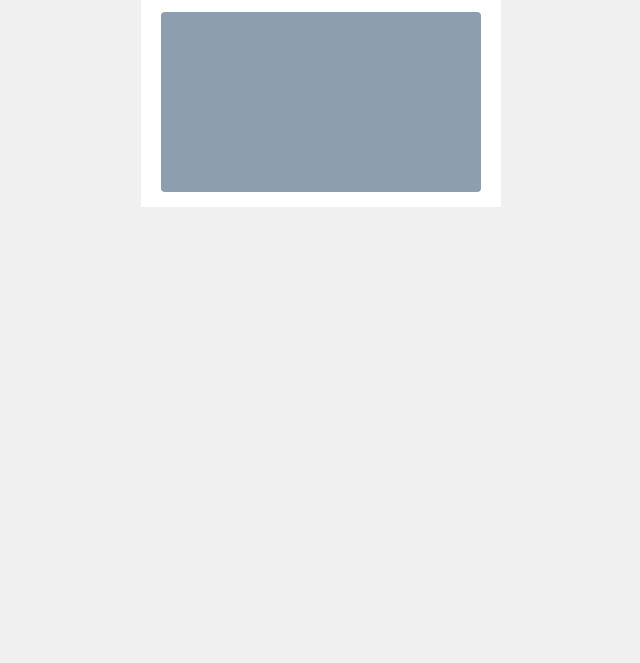
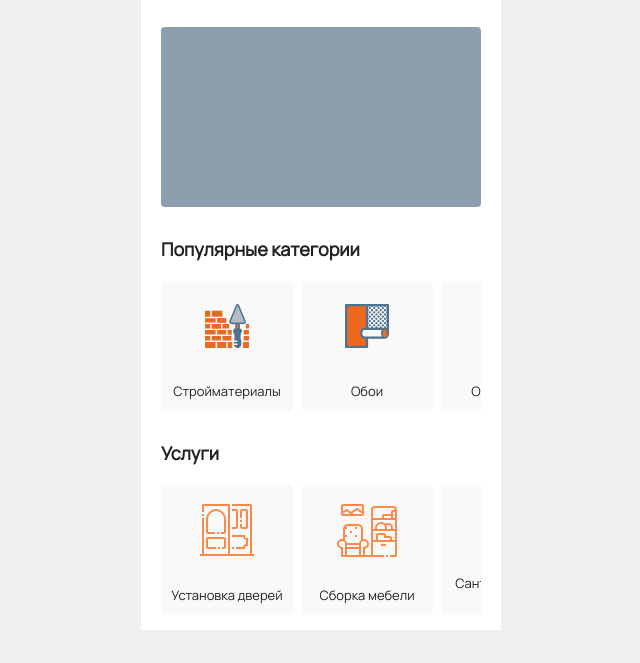
Before and after one commit to Abstrakcionist/test_task, a plain HTML site: page index.html in a window 1280 px wide. Shown: the part 137-800 px from the top of the page, without its empty margins (319-959 px from the left). Drawn offline with Linux system fonts and the light colour scheme.

Commit message:
added card sliders

```diff
--- a/index.html
+++ b/index.html
@@ -41,6 +41,40 @@
             <div class="banner1"></div>
             <div class="banner2"></div>
         </div>
+        <div class="popular">
+            <div class="popular_text">Популярные категории</div>
+            <div class="card_slider">
+                <div class="card">
+                    <img src="images/stroimat_icon.svg" alt="" class="img_card">
+                    <div class="text_card">Стройматериалы</div>
+                </div>
+                <div class="card">
+                    <img src="images/oboi_icon.svg" alt="" class="img_card">
+                    <div class="text_card">Обои</div>
+                </div>
+                <div class="card">
+                    <img src="images/lighing_icon.svg" alt="" class="img_card">
+                    <div class="text_card">Освещение</div>
+                </div>
+            </div>
+        </div>
+        <div class="popular">
+            <div class="popular_text">Услуги</div>
+            <div class="card_slider">
+                <div class="card">
+                    <img src="images/Different doors.svg" alt="" class="img_card">
+                    <div class="text_card">Установка дверей</div>
+                </div>
+                <div class="card">
+                    <img src="images/Living room.svg" alt="" class="img_card">
+                    <div class="text_card">Сборка мебели</div>
+                </div>
+                <div class="card">
+                    <img src="images/svg-gobbler (2) 2.svg" alt="" class="img_card">
+                    <div class="text_card">Сантехнические работы</div>
+                </div>
+            </div>
+        </div>
     </div>
 </body>
 </html>
--- a/style.css
+++ b/style.css
@@ -122,6 +122,7 @@ header{
     align-items: stretch;
     overflow-x: scroll;
     margin-bottom: 15px;
+    margin-top: 15px;
 }
 
 .banner1{
@@ -141,9 +142,68 @@ header{
     border-radius: 4px;
 }
 
-footer{
+.popular{
     width: 100%;
-    height: 359px;
-    background-color: grey;
-    border-radius: 10px;
+    min-width: 100%;
+    height: 174px;
+    margin-top: 15px;
+    margin-bottom: 15px;
 }
+
+.popular_text{
+    display: flex;
+    flex-direction: row;
+    align-items: flex-start;
+    justify-content: flex-start;
+    font-family: 'Manrope';
+    font-style: normal;
+    font-weight: 700;
+    font-size: 18px;
+    line-height: 24px;
+    color: #212324;
+}
+
+.card_slider{
+    margin-top: 20px;
+    width: 100%;
+    height: 130px;
+    display: flex;
+    flex-direction: row;
+    justify-content: space-between;
+    align-items: stretch;
+    gap: 8px;
+    overflow-x: scroll;
+
+}
+
+.card{
+    min-width: 132px;
+    width: 132px;
+    height: 100%;
+    background: #F9F9F9;
+    border-radius: 4px;
+    display: flex;
+    flex-direction: column;
+    justify-content: space-around;
+    align-items: center;
+}
+
+.img_card{
+    width: 64px;
+    height: 64px;
+}
+
+.text_card{
+    font-family: 'Manrope';
+    font-style: normal;
+    font-weight: 500;
+    font-size: 13px;
+    line-height: 16px;
+    /* or 123% */
+
+    text-align: center;
+
+    /* Цвета/Черный */
+
+    color: #212324;
+}
```
